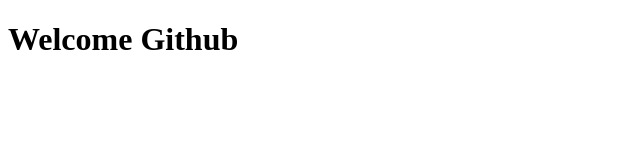
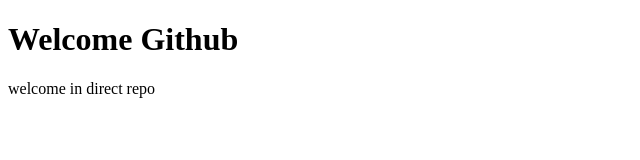
Before and after one commit to mustafa7ussien/First_project, a plain HTML site: page index.html in a window 1280 px wide. Shown: the whole page, without its empty margins (0-640 px from the left). Drawn offline with Linux system fonts and the light colour scheme.

```diff
--- a/index.html
+++ b/index.html
@@ -8,6 +8,7 @@
 </head>
 <body>
     <h1>Welcome Github</h1>
+    <p>welcome in direct repo</p>
 
 </body>
 </html>
--- a/style.css
+++ b/style.css
@@ -0,0 +1 @@
+body{background-color: red;}
```
